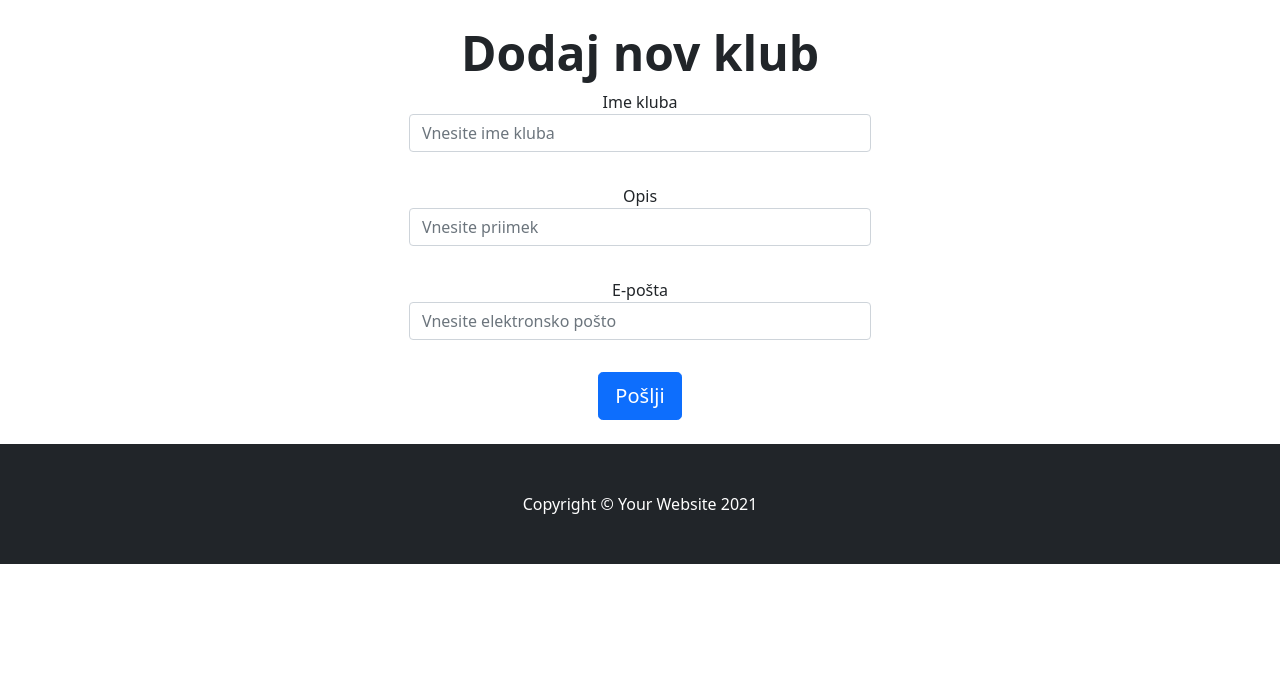
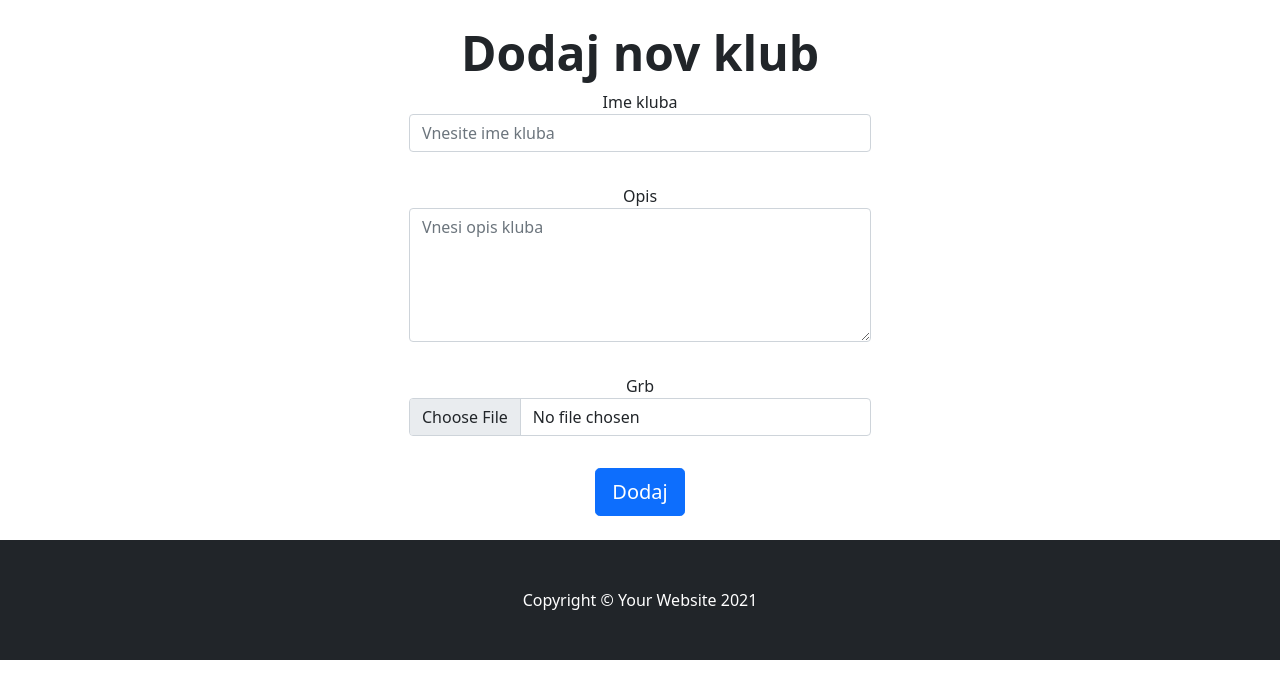
Before and after one commit to tonchek/klubi, a PHP site: page /club_add.php in a window 1280 px wide. Shown: the part 56-755 px from the top of the page. Run offline with PHP 8.4, Linux system fonts and the light colour scheme; the visitor is signed in with stand-in values (Sample User, id 1); some libraries are stand-ins or nearby versions.

Commit message:
seznam klubov in vnos urejen brez designa

```diff
--- a/club_add.php
+++ b/club_add.php
@@ -21,21 +21,21 @@
                         </div>
                         <div class="control-group">
                             <div class="form-group floating-label-form-group controls mb-0 pb-2">
-                                <label>Opis</label>
-                                <input class="form-control" type="text" name="opis" placeholder="Vnesite priimek"
-                                    required="required" />
+                                <label>Opis</label></br>
+                                <textarea name="opis" cols="58" rows="5" class="form-control" id="message"
+                                    placeholder="Vnesi opis kluba"></textarea>
                                 </br>
                             </div>
                         </div>
                         <div class="control-group">
                             <div class="form-group floating-label-form-group controls mb-0 pb-2">
-                                <label>E-pošta</label>
-                                <input class="form-control" type="email" name="email"
+                                <label>Grb</label>
+                                <input class="form-control" type="file" name="grb"
                                     placeholder="Vnesite elektronsko pošto" required="required" /> </br>
                             </div>
                         </div>
                         <div class="form-group"><button class="btn btn-primary btn-lg" id="sendMessageButton"
-                                type="submit">Pošlji</button></div></br>
+                                type="submit">Dodaj</button></div></br>
                     </form>
                 </div>
             </div>
```
Also changed, not shown: club_insert.php (added, +26 -0 lines), clubs.php (+12 -1 lines).
